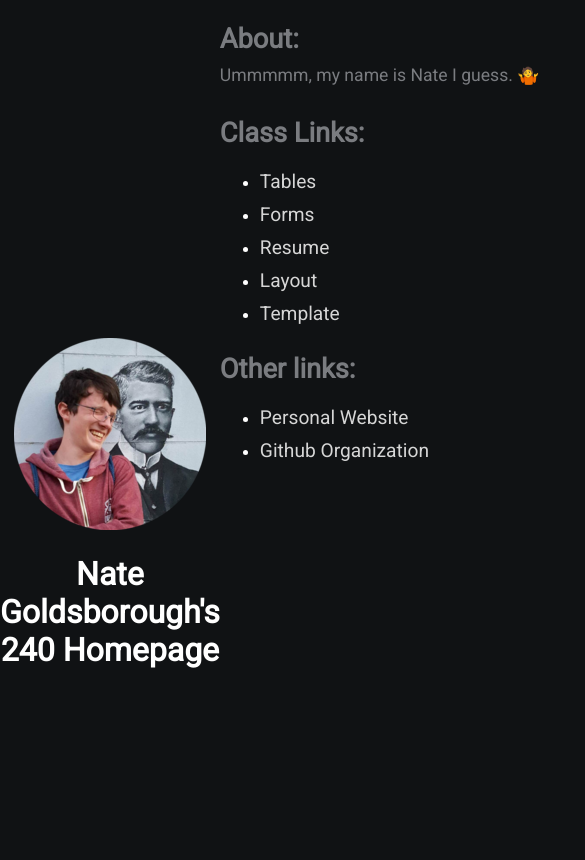
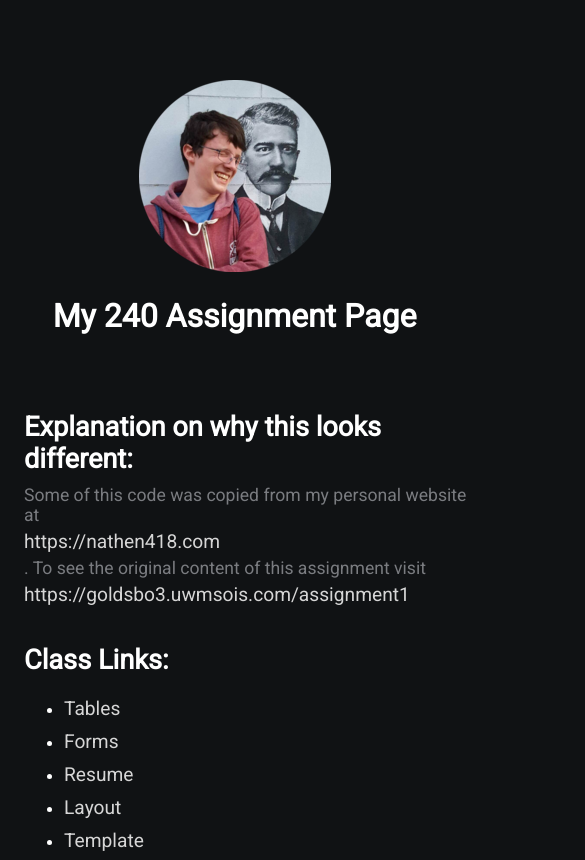
Before and after one commit to nathen418/INFOST240, a plain HTML site: page SOIS-240-webpage/index.html in a window 390 px wide. Shown: the top 860 px of the page, 585 px wide, since content can reach past the window. Drawn offline with Linux system fonts and the light colour scheme.

Commit message:
some more minor updates -

```diff
--- a/SOIS-240-webpage/index.html
+++ b/SOIS-240-webpage/index.html
@@ -9,19 +9,22 @@
     <title>Nate's INFOST-240 Assignment page</title>
     <link rel="stylesheet" href="style.css">
     <!--NCG-09-05-2021-->
+    <!-- Some of this code was copied from my personal website at https://nathen418.com. To see the original content of
+    this assignment visit https://goldsbo3.uwmsois.com/assignment1 -->
 </head>
 
 <body>
     <div class="grid-2">
         <div class="section-1">
             <img src="resources/nate_pfp.png" alt="Nate's Pfp">
-            <h1>Nate Goldsborough's<br>240 Homepage</h1>
+            <h1>My 240 Assignment Page</h1>
         </div>
         <div class="section-2">
-            <h2>About:</h2>
-            <p>Ummmmm, my name is Nate I guess. 🤷</p>
-                <h2>Class Links:</h2>
-                <ul>
+            <h2>Explanation on why this looks different:</h2>
+            <p>Some of this code was copied from my personal website at <a href="https://nathen418.com">https://nathen418.com</a>. To see the original content of
+                this assignment visit <a href="https://goldsbo3.uwmsois.com/assignment1">https://goldsbo3.uwmsois.com/assignment1</a></p>
+            <h2>Class Links:</h2>
+            <ul>
                 <li><a href="/tables/tables.html">Tables</a></li>
                 <li><a href="/forms/forms.html">Forms</a></li>
                 <li><a href="/resume/resume.html">Resume</a></li>
--- a/SOIS-240-webpage/style.css
+++ b/SOIS-240-webpage/style.css
@@ -14,6 +14,7 @@ body{
 
 }
 .section-1{
+    color: #fff;
     padding-top: 40vh;
     text-align: center;
 }
@@ -33,6 +34,7 @@ body{
     padding: 10px;
 }
 .section-2 h2{
+    color: #fff;
     font-size: 1.7rem;
     margin-bottom: 10px;
 }
@@ -56,9 +58,6 @@ body{
     padding-left: 0;
     width: 400px;
 }
-h1{
-    color: #fff;
-}
 .section-2 a:link, a:visited{
     color: #d6d6d6;
     text-decoration: none;
@@ -68,3 +67,18 @@ h1{
     cursor: pointer;
     transition: 0.2s;
 }
+/* Stack the sections if the screen is too small */
+@media(max-width:780px){
+    .grid-2{
+        grid-template-columns: 1fr;
+    }
+    .section-1{
+        padding:0;
+        padding-top: 5rem;
+    }
+    .section-2{
+        padding: 0;
+        padding-left: 1.5rem;
+        padding-top: 2rem;
+    }
+}
```
